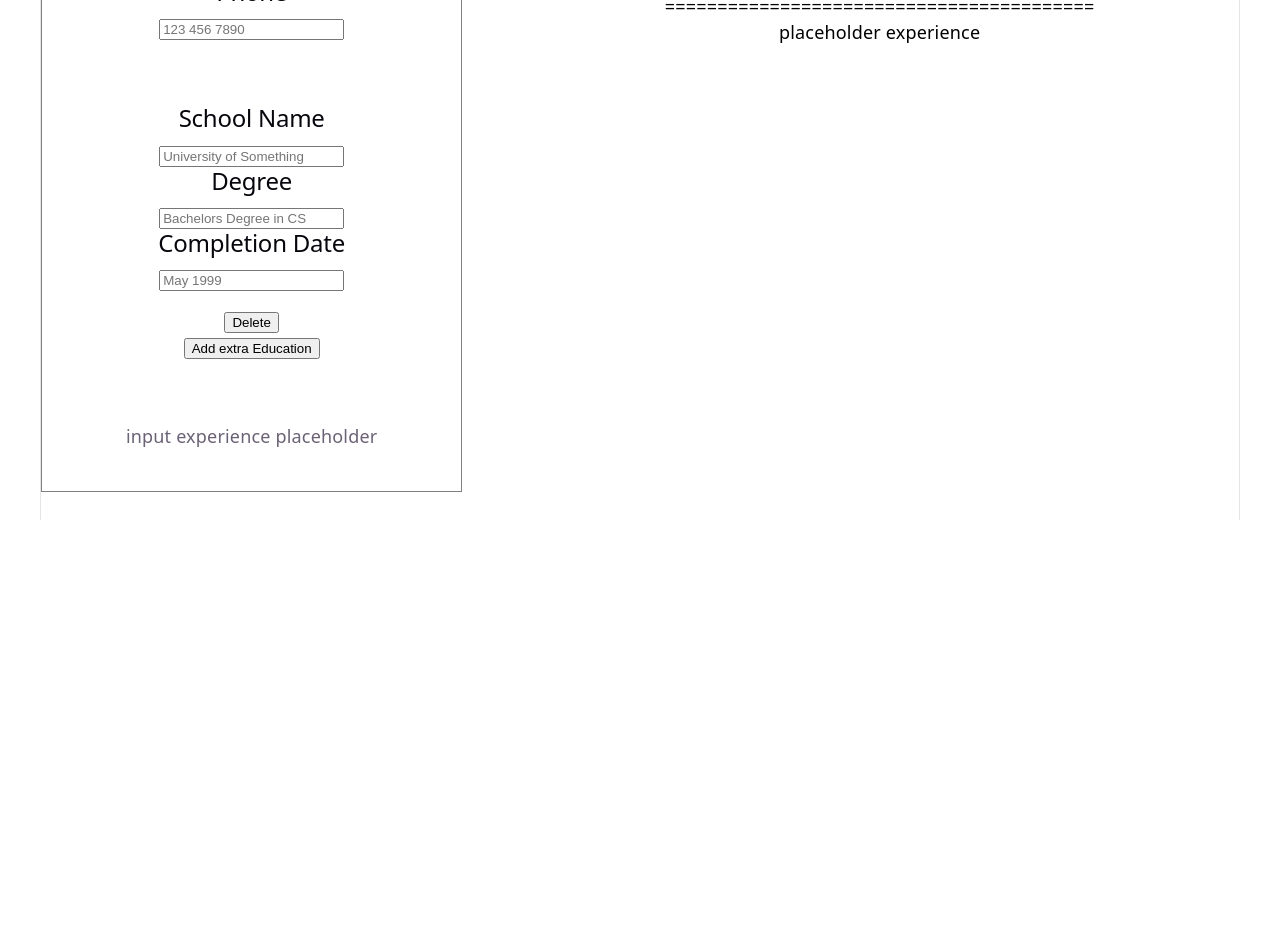
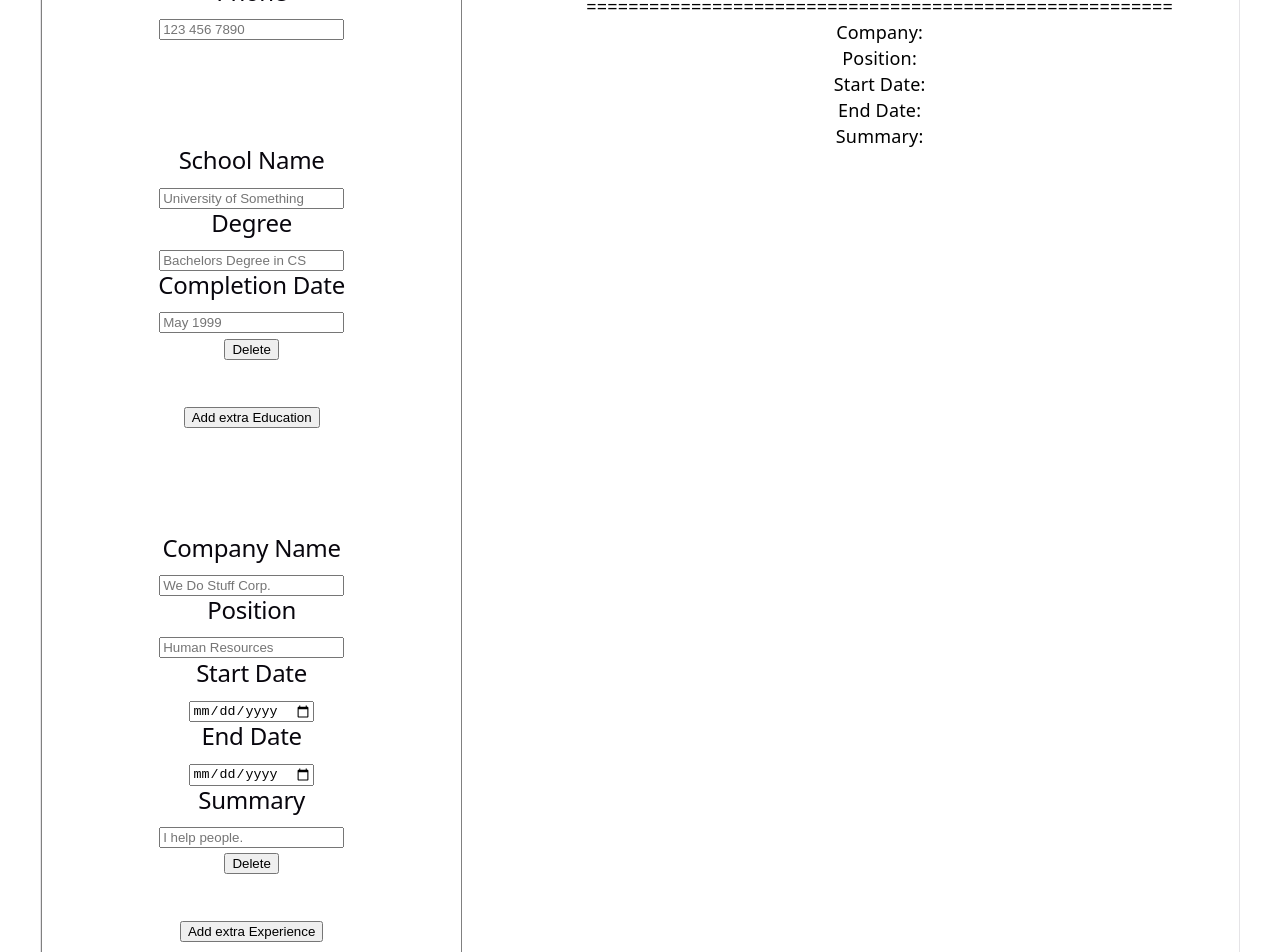
Before and after one commit to caojieming/odin-react-cv, a React (Vite) app: page / in a window 1280 px wide. Shown: the part 280-1232 px from the top of the page. Before the commit the page ends 800 px from the top, so only its background shows below. Built offline with nearby package versions, Linux system fonts and the light colour scheme.

Commit message:
completed basic functionality

```diff
--- a/src/App.jsx
+++ b/src/App.jsx
@@ -42,10 +42,14 @@ function App() {
 		setPerson(updatedGeneral);
 	}
 
-	// temp/placeholder for now, implement later
 	function updateEducation(newVals) {
 		const updatedEducation = {...person, education: newVals};
 		setPerson(updatedEducation);
+	}
+
+	function updateExperience(newVals) {
+		const updatedExperience = {...person, experience: newVals};
+		setPerson(updatedExperience);
 	}
 
 	return (
@@ -57,7 +61,7 @@ function App() {
 				<section id='inputSections'>
 					<InputGeneral data={person.general} onChange={updateGeneral} />
 					<InputEducation data={person.education} onChange={updateEducation} />
-					<InputExperience />
+					<InputExperience data={person.experience} onChange={updateExperience} />
 				</section>
 
 				<section id='outputSections'>
--- a/src/components/InputEducation.jsx
+++ b/src/components/InputEducation.jsx
@@ -1,4 +1,3 @@
-// import { useState } from 'react'
 
 export function InputEducation({data, onChange}) {
     // basically just gave data an alias of schoolList
@@ -18,11 +17,24 @@ export function InputEducation({data, onChange}) {
     }
 
     function deleteSchool(index) {
-
+        // simply delete the record at index from schoolList
+        const updatedList = [...schoolList];
+        updatedList.splice(index, 1);
+        onChange(updatedList);
     }
 
     function addSchool() {
+        // simply append a new blank record to schoolList
+        const newSchool = {
+            id: crypto.randomUUID(),
+            schoolName: "",
+            degree: "",
+            date: ""
+        };
 
+        const updatedList = [...schoolList];
+        updatedList.push(newSchool);
+        onChange(updatedList);
     }
 
 
@@ -34,7 +46,7 @@ export function InputEducation({data, onChange}) {
                 {
                 schoolList.map((school, index) => {
                     return (
-                        <div key={school.id}>
+                        <div key={school.id} className="school">
                             <h2>School Name</h2>
                             <input
                                 type="text"
--- a/src/components/InputExperience.jsx
+++ b/src/components/InputExperience.jsx
@@ -1,11 +1,104 @@
-import { useState } from 'react'
 
-export function InputExperience() {
-    // const [person, setPerson] = useState(0);
+export function InputExperience({data, onChange}) {
+    const expList = data;
+
+
+    function handleChange(index, field, newVal) {
+        // loop through the list
+        const newExpList = expList.map((exp, ind) => {
+            if (ind === index) {
+                // make the change
+                return {...exp, [field]: newVal};
+            }
+            return exp;
+        });
+        onChange(newExpList);
+    }
+
+    function deleteExperience(index) {
+        // simply delete the record at index from expList
+        const updatedList = [...expList];
+        updatedList.splice(index, 1);
+        onChange(updatedList);
+    }
+
+    function addExperience() {
+        // simply append a new blank record to expList
+        const newExperience = {
+            id: crypto.randomUUID(),
+            companyName: "",
+            position: "",
+            startDate: "",
+            endDate: "",
+            summary: ""
+        };
+
+        const updatedList = [...expList];
+        updatedList.push(newExperience);
+        onChange(updatedList);
+    }
+
 
     return (
         <div id='inputExperience' className='inputSection'>
-            input experience placeholder
+            <div id='expList'>
+
+                {
+                expList.map((exp, index) => {
+                    return (
+                        <div key={exp.id} className="exp">
+                            <h2>Company Name</h2>
+                            <input
+                                type="text"
+                                id={exp.id}
+                                placeholder="We Do Stuff Corp."
+                                value={exp.companyName}
+                                onChange={(e) => handleChange(index, "companyName", e.target.value)}
+                            />
+
+                            <h2>Position</h2>
+                            <input
+                                type="text"
+                                placeholder="Human Resources"
+                                value={exp.position}
+                                onChange={(e) => handleChange(index, "position", e.target.value)}
+                            />
+
+                            <h2>Start Date</h2>
+                            <input
+                                type="date"
+                                // placeholder=""
+                                value={exp.startDate}
+                                onChange={(e) => handleChange(index, "startDate", e.target.value)}
+                            />
+
+                            <h2>End Date</h2>
+                            <input
+                                type="date"
+                                // placeholder=""
+                                value={exp.endDate}
+                                onChange={(e) => handleChange(index, "endDate", e.target.value)}
+                            />
+
+                            <h2>Summary</h2>
+                            <input
+                                type="text"
+                                placeholder="I help people."
+                                value={exp.summary}
+                                onChange={(e) => handleChange(index, "summary", e.target.value)}
+                            />
+
+                            <div className='buttons'>
+                                <button onClick={() => deleteExperience(index)}>Delete</button >
+                            </div>
+                        </div>
+                    );
+                })}
+            {/* div expList closer */}
+            </div>
+
+            <button id='addExperience' onClick={() => addExperience()}>Add extra Experience</button>
+
         </div>
     );
 }
--- a/src/components/Resume.jsx
+++ b/src/components/Resume.jsx
@@ -10,7 +10,7 @@ export function Resume({data}){
                 <p>Email: {general.email}</p>
                 <p>Phone #: {general.phone}</p>
             </div>
-            =========================================
+            ========================================================
             <div id="outputEducation">
                 {education.map((school) => (
                     <div key={school.id}>
@@ -20,9 +20,17 @@ export function Resume({data}){
                     </div>
                 ))}
             </div>
-            =========================================
+            ========================================================
             <div id="outputExperience">
-                placeholder experience
+                {experience.map((exp) => (
+                    <div key={exp.id}>
+                        <p>Company: {exp.companyName}</p>
+                        <p>Position: {exp.position}</p>
+                        <p>Start Date: {exp.startDate}</p>
+                        <p>End Date: {exp.endDate}</p>
+                        <p>Summary: {exp.summary}</p>
+                    </div>
+                ))}
             </div>
         </div>
     );
--- a/src/styles/App.css
+++ b/src/styles/App.css
@@ -8,24 +8,26 @@
     justify-content: space-between;
 }
 
-/* div containing submit or delete+submit buttons */
-.buttons {
-    margin-top: 20px;
-    display: flex;
-    justify-content: center;
-    gap: 20px;
-}
-/* .buttons .deleteBtn {
-    background-color: red;
-    border-radius: 4px;
-    border: 1px solid gray;
-} */
-
 #inputSections {
     border: 1px solid gray;
     width: 35%;
 }
 .inputSection {
+    border: 2px solid white;
+    border-radius: 10px;
+    margin: 20px;
+    padding: 20px;
+}
+
+#inputEducation .schoolList,
+#inputExperience .expList {
+    border: 2px solid white;
+    border-radius: 10px;
+    margin: 20px;
+    padding: 20px;
+}
+#inputEducation .school,
+#inputExperience .exp {
     border: 2px solid white;
     border-radius: 10px;
     margin: 20px;
```
Also changed, not shown: 1 other file (tests, documents, lock files or other folders).
